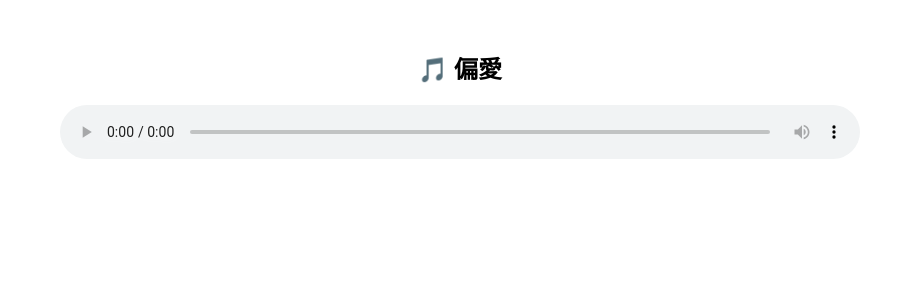
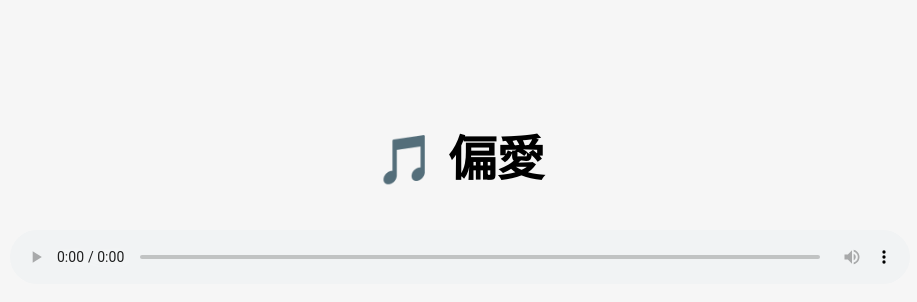
Before and after one commit to eliotxkipuka/music, a plain HTML site: page pianai/index.html in a window 1280 px wide. Shown: the whole page, without its empty margins (180-1097 px from the left). Drawn offline with Linux system fonts and the light colour scheme.

Commit message:
Update index.html

```diff
--- a/pianai/index.html
+++ b/pianai/index.html
@@ -5,12 +5,25 @@
 <title>偏愛</title>
 </head>
 
-<body style="text-align:center;margin-top:50px;">
+<body style="
+background:#f6f6f6;
+text-align:center;
+padding-top:80px;
+font-family:'Microsoft JhengHei',sans-serif;
+">
 
-<h2>🎵 偏愛</h2>
+<h1 style="
+font-size:48px;
+margin-bottom:40px;
+">
+🎵 偏愛
+</h1>
 
-<audio controls style="width:90%;max-width:800px;">
-    <source src="music.mp3" type="audio/mpeg">
+<audio controls autoplay style="
+width:90%;
+max-width:900px;
+">
+    <source src="music.m4a" type="audio/mp4">
 </audio>
 
 </body>
```
